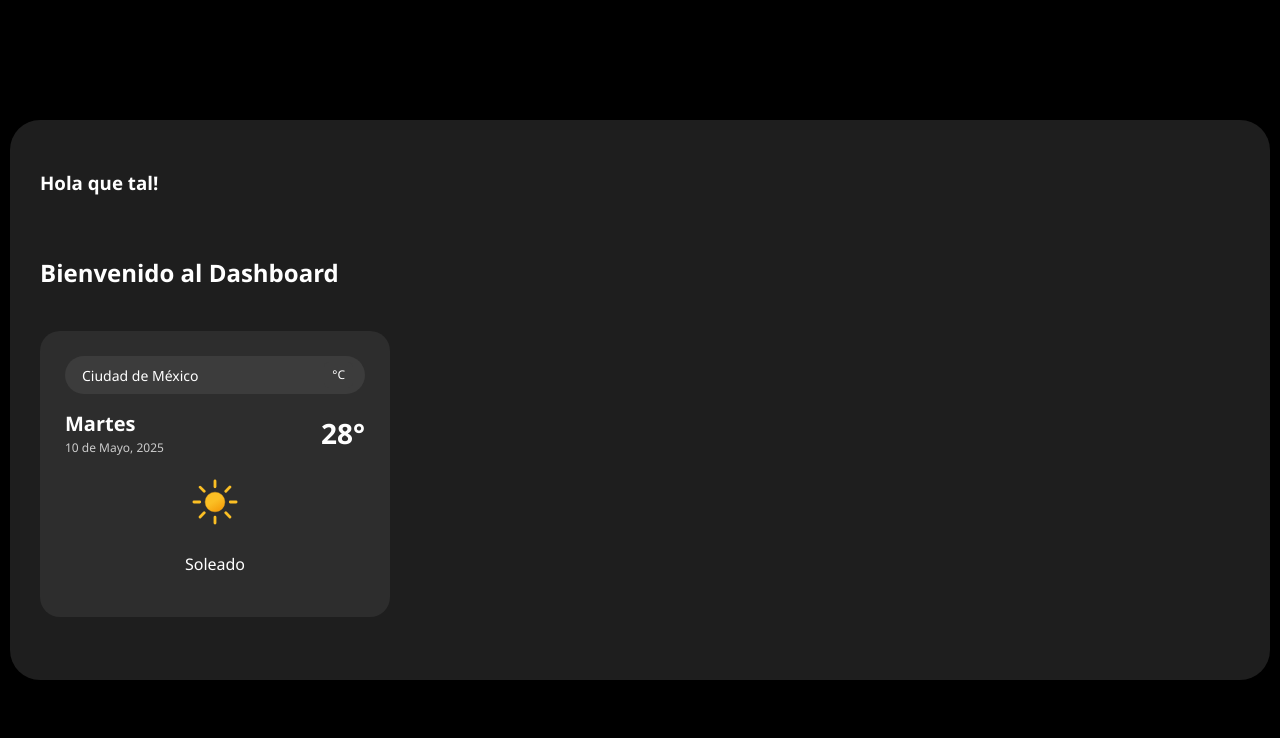
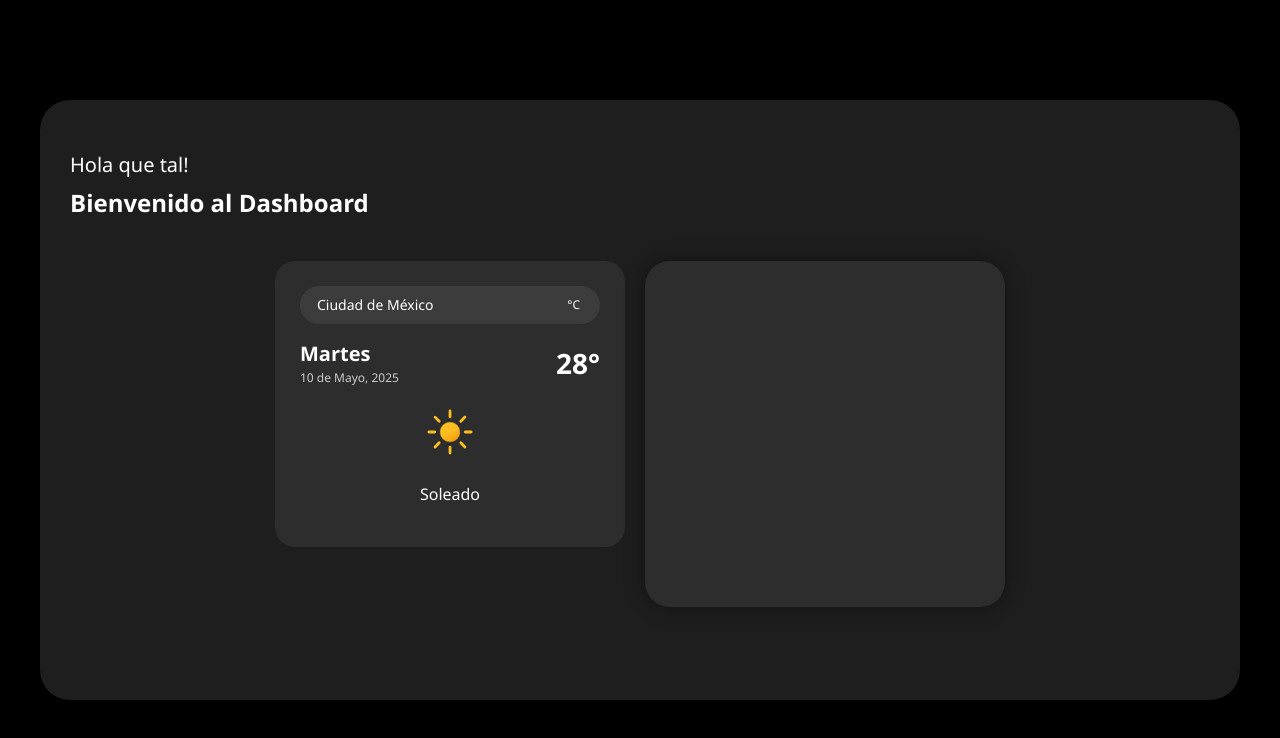
Before and after one commit to RodEsB/Dashboard-Weather, a React (Vite) app: page / in a window 1280 px wide. Shown: the top 738 px of the page. Built offline with nearby package versions, Linux system fonts and the light colour scheme.

Commit message:
Implementacion WeatherContainer

```diff
--- a/src/App.css
+++ b/src/App.css
@@ -11,15 +11,39 @@ body {
 }
 
 .dashboard-container {
-  background-color: #1e1e1e; /* color interior del contenedor */
+  background-color: #1e1e1e;
   border-radius: 30px;
   padding: 30px;
   width: 1200px;
-  height: 500px;
-  margin: 40px auto;
+  height: 600px;
+  box-sizing: border-box; /* 👈 asegura que padding no agrande el contenedor */
+  overflow: hidden;
   color: white;
   display: flex;
   flex-direction: column;
+  justify-content: flex-start;
   gap: 20px;
   box-shadow: 0 0 20px rgba(0, 0, 0, 0.4);
 }
+
+
+.friendly-greetings{
+  font-size: 20px;
+  font-weight: lighter;
+  margin-bottom: 5px;
+}
+
+.title{
+  font-size: 24px;
+  font-weight: bold;
+  margin-top: 0px;
+}
+
+.weather-components {
+  display: flex;
+  gap: 20px;
+  justify-content: center;
+  align-items: flex-start;
+  flex-wrap: nowrap;
+  flex-shrink: 0;
+}
--- a/src/App.tsx
+++ b/src/App.tsx
@@ -1,14 +1,20 @@
 import './App.css'
 import WeatherCard from './Components/WeatherCard';
+import WeatherContainer from './Components/WeatherContainer';
 
 function App() {
   return (
     <div className="dashboard-container">
-      {/* Aquí irán tus componentes del dashboard */}
-      <h3>Hola que tal!</h3>
-      <h2>Bienvenido al Dashboard</h2>
-      {/* Ejemplo de componente interno */}
-      <WeatherCard />
+      <div className="greetings">
+        <h3 className="friendly-greetings">Hola que tal!</h3>
+        <h2 className="title">Bienvenido al Dashboard</h2>
+      </div>
+
+      {/* Contenedor flex para alinear horizontalmente */}
+      <div className="weather-components">
+        <WeatherCard />
+        <WeatherContainer />
+      </div>
     </div>
   )
 }
--- a/src/Components/WeatherCard.css
+++ b/src/Components/WeatherCard.css
@@ -18,13 +18,6 @@
     padding: 6px 12px;
     border-radius: 20px;
     align-items: center;
-  }
-
-  .weather-header-row {
-    display: flex;
-    justify-content: space-between;
-    align-items: center;
-    width: 100%; /* ocupa todo el ancho del header */
   }
 
   .location {
--- a/src/Components/WeatherCard.tsx
+++ b/src/Components/WeatherCard.tsx
@@ -1,17 +1,15 @@
 import React from 'react';
 import './WeatherCard.css';
-import sunny from '/src/assets/sunny.svg'; // Asegúrate de tener este icono
+import sunny from '/src/assets/sunny.svg';
 
 const WeatherCard: React.FC = () => {
   return (
     <div className="weather-card">
       <div className="weather-header">
-        <div className="weather-header-row">
-          <span className="location">
+        <span className="location">
           <i className="fa-solid fa-location-dot"></i> Ciudad de México
-          </span>
-          <span className="unit">°C</span>
-        </div>
+        </span>
+        <span className="unit">°C</span>
       </div>
 
       <div className="weather-body">
--- /dev/null
+++ b/src/Components/WeatherContainer.css
@@ -0,0 +1,13 @@
+/* WeatherContainer.css */
+.weather-container {
+    background-color: #2d2d2d;
+    border-radius: 25px;
+    padding: 30px;
+    width: 300px;
+    height: 100%; /* Permite que crezca dentro del contenedor padre */
+    color: white;
+    display: flex;
+    flex-direction: column;
+    gap: 20px;
+    box-shadow: 0 0 20px rgba(0, 0, 0, 0.4);
+  }
--- /dev/null
+++ b/src/Components/WeatherContainer.tsx
@@ -0,0 +1,12 @@
+import './WeatherContainer.css';
+
+function App() {
+  return (
+    <div className="weather-container">
+
+      {/* Llamada para los componentes */}
+    </div>
+  )
+}
+
+export default App
```
Also changed, not shown: src/Components/OtherCountries.tsx (added).
